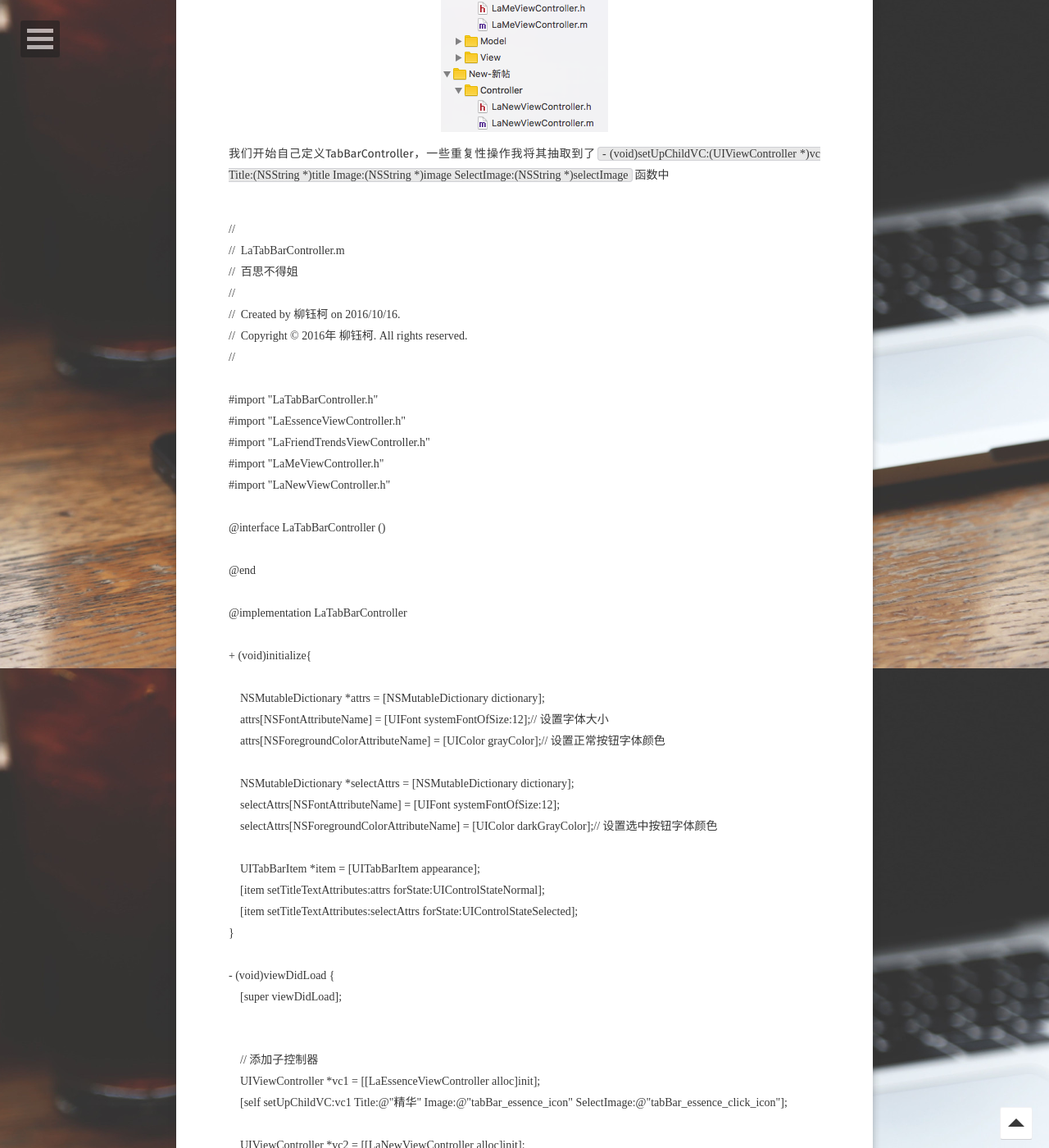
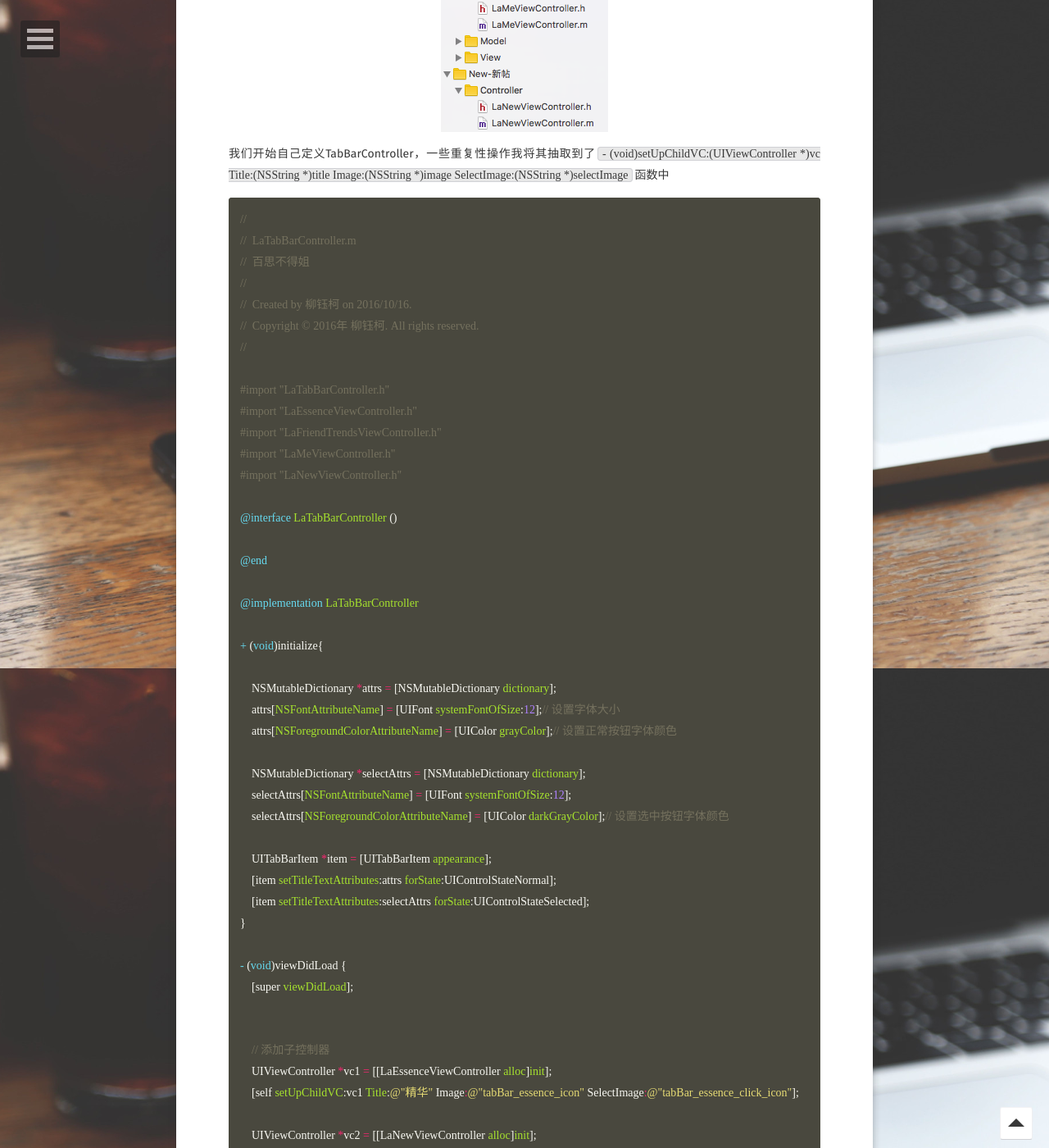
Before and after one commit to Larrycal/Larrycode, a Jekyll site: the page built from _posts/2016-10-16-百思不得姐（一）.md, in a window 1280 px wide and 1400 px high, scrolled down 6385 px. Shown: the whole window at 82% size. Built offline with Jekyll 4.4.1, drawn with Linux system fonts in a browser that asks for light colours; some web fonts are replaced; comment, search, counter and statistics services are not loaded; some of the changed text lies outside the part shown.

Commit message:
百思不得项目（一）

````diff
--- a/_posts/2016-10-16-百思不得姐（一）.md
+++ b/_posts/2016-10-16-百思不得姐（一）.md
@@ -87,8 +87,7 @@ tags: [IOS post]
 我们开始自己定义TabBarController，一些重复性操作我将其抽取到了`- (void)setUpChildVC:(UIViewController *)vc Title:(NSString *)title Image:(NSString *)image SelectImage:(NSString *)selectImage`函数中
 
 
-```obcj
-
+```objc
 //
 //  LaTabBarController.m
 //  百思不得姐
@@ -142,7 +141,7 @@ tags: [IOS post]
     [self setUpChildVC:vc4 Title:@"我的" Image:@"tabBar_me_icon" SelectImage:@"tabBar_me_click_icon"];
 
     // 更换TabBar
-//    [self setValue:[[LaTabBar alloc]init] forKeyPath:@"tabBar"];
+    // [self setValue:[[LaTabBar alloc]init] forKeyPath:@"tabBar"];
 }
 
 /**
@@ -164,8 +163,8 @@ tags: [IOS post]
     [self addChildViewController:navigationController];
 }
 @end
+```
 
-```
 运行结果如图：
 ![](../assets/img/2016-10-16-百思不得姐（一）/tabBar.gif)
 
@@ -204,6 +203,7 @@ tags: [IOS post]
 /** 在分类中声明@property，只会生成方法的声明，不会生成方法的实现和带有_下划线的成员变量 */
 @end
 ```
+
 `UIView+LaExtension.m`文件
 
 ``` objc
@@ -274,6 +274,7 @@ tags: [IOS post]
 @end
 
 ```
+
 ### 3.2建立全局引用文件(.pch)
 
 * 首先说一下pch的作用：
````
